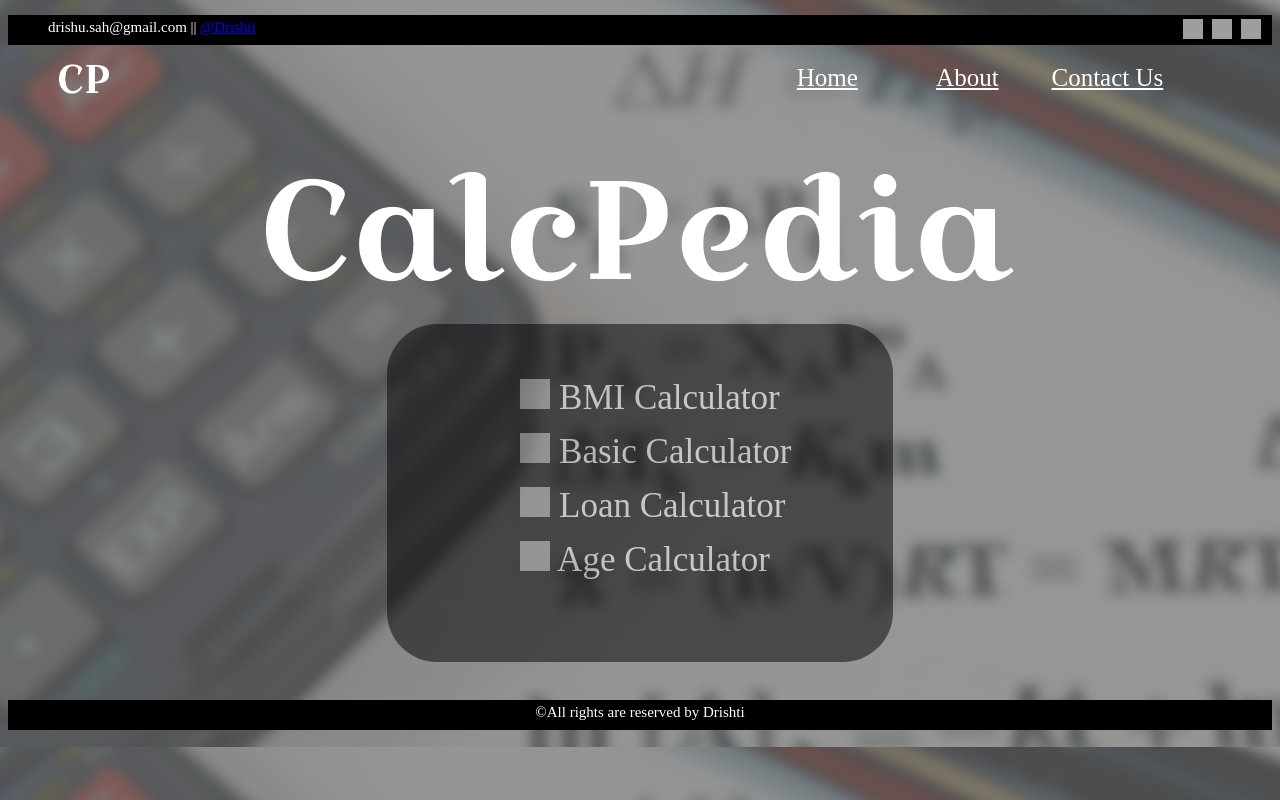
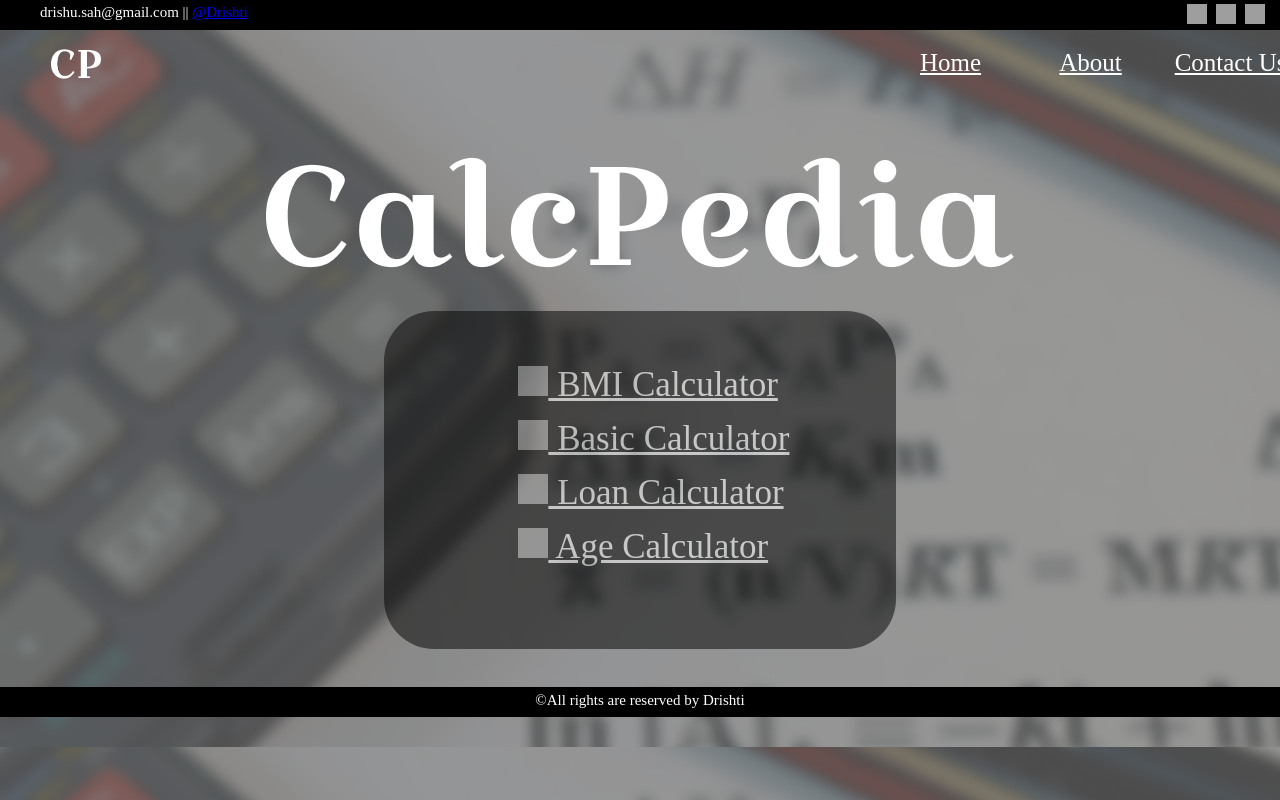
Before and after one commit to dazzle-sah/CalcPedia, a plain HTML site: page index.html in a window 1280 px wide. Drawn offline with Linux system fonts and the light colour scheme; grey boxes are pictures that could not be loaded.

Commit message:
new updates

```diff
--- a/About/style.css
+++ b/About/style.css
@@ -62,7 +62,7 @@ nav{
 nav ul{
     display: flex;
     flex-direction: row;
-    margin-left: 50%;
+    margin-left: 60%;
     margin-top: 0px;
 }
 nav li{
@@ -93,9 +93,12 @@ nav li a{
     color: #fff;
     max-width: 85%;
     margin-left: 10%;
-    justify-content: ;
+    /* justify-content: ; */
 }
 .crd span a{
     margin-left: 33%;
     color: #fff;
 }
+.left{
+    text-align: right;
+}
--- a/Age/style.css
+++ b/Age/style.css
@@ -25,6 +25,9 @@ p{
     margin-left: 30%;
     text-align: left;
     /* padding-left: 5%; */
+}
+.left{
+    text-align: right;
 }
 .top ul{
     margin: 0px;
@@ -56,7 +59,7 @@ nav{
 nav ul{
     display: flex;
     flex-direction: row;
-    margin-left: 50%;
+    margin-left: 60%;
     margin-top: 0px;
 }
 nav li{
--- a/BMI/style.css
+++ b/BMI/style.css
@@ -0,0 +1,120 @@
+
+body{
+    background-image: url(../imgs/f1\ 1.png);
+    margin: 0px;
+    padding: 0px;
+}
+
+.top,.foot{
+    height:30px;
+    background-color: black;
+    font-size: 15px;
+    color: #fff;
+}
+p{
+    margin: 0px;
+}
+.crd{
+    background-color: black;
+    opacity: 0.5;
+    width: 40%;
+    height: 300px;
+    border-radius: 50px;
+    margin-bottom: 5.45%;
+    padding-top: 3%;
+    margin-top: 3%;
+    margin-left: 30%;
+    text-align: left;
+    /* padding-left: 5%; */
+}
+.left{
+    text-align: right;
+}
+.top ul{
+    margin: 0px;
+    padding-top: 0.35%;
+    color: #fff;
+    opacity: 1.5;
+    /* font-size: 15px; */
+    display: flex;
+    flex-direction:row;
+}
+.social{
+    justify-content: left;
+    display: flex;
+    flex-direction: row;
+    margin-left: 75%;
+}
+.social li{
+    margin-left: 15%;
+}
+ul{
+    list-style: none;
+}
+nav{
+    margin-top: 1.5%;
+    margin-left: 4%;
+    display: flex;
+    flex-direction: row;
+}
+nav ul{
+    display: flex;
+    flex-direction: row;
+    margin-left: 60%;
+    margin-top: 0px;
+}
+nav li{
+    margin-left: 1%;
+    text-align: center;
+    width: 140px;
+    font-size: 25px;
+    margin-top: 0px;
+
+}
+nav li a{
+    color: #fff;
+    max-width: 100%;
+}
+.hero{
+    margin-top:5%;
+    text-align: center;
+    /* margin-left: 30%; */
+}
+.foot p{
+    text-align: center;
+    padding-top: 0.35%;
+
+}
+label{
+    width: 100%;
+    height: 300px;
+    color: #fff;
+    font-size: 30px;
+    margin-left: 25%;
+    /* margin-left: 20%; */
+    text-align: center;
+}
+
+#birthday{
+    margin-top: 5%;
+    margin-bottom: 5%;
+    height: 40px;
+    border-radius: 50px;
+    width: 50%;
+    text-align: center;
+    margin-left: 25%;
+}
+#btn{
+    margin-left: 38%;
+    height: 30px;
+    width: 25%;
+    border-radius: 40px;
+    /* background-color: black; */
+}
+#result{
+    color: #fff;
+    font-size: 35px;
+    margin-top: 5%;
+    font-weight: 700;
+    margin-left: 19%;
+}
--- a/Basic/style.css
+++ b/Basic/style.css
@@ -0,0 +1,3 @@
+.left{
+    text-align: right;
+}
--- a/Loan/style.css
+++ b/Loan/style.css
@@ -59,7 +59,7 @@ nav{
 nav ul{
     display: flex;
     flex-direction: row;
-    margin-left: 50%;
+    margin-left: 60%;
     margin-top: 0px;
 }
 nav li{
--- a/index.html
+++ b/index.html
@@ -56,13 +56,13 @@
             </a>
             <ul>
                 <li>
-                    <a href="">Home</a>
+                    <a href="./index.html">Home</a>
                 </li>
                 <li>
-                    <a href="">About</a>
+                    <a href="../About/index.html">About</a>
                 </li>
                 <li>
-                    <a href="">Contact Us</a>
+                    <a href="../Contact Us/index.html">Contact Us</a>
                 </li>
             </ul>
         </nav>
@@ -70,7 +70,7 @@
             <img src="./imgs/CalcPedia.png" alt="" >
             <div class="crd">
                 <ul>
-                    <li>
+                    <li><a href="./BMI/index.html">
                         <img
                             width="30"
                             height="30"
@@ -78,8 +78,8 @@
                             alt="sort-right"
                         >
                         BMI Calculator
-                    </li>
-                    <li>
+                    </li></a>
+                    <li><a href="./Basic/index.html">
                         <img
                             width="30"
                             height="30"
@@ -87,8 +87,8 @@
                             alt="sort-right"
                         >
                         Basic Calculator
-                    </li>
-                    <li>
+                    </li></a>
+                    <li><a href="./Loan/index.html">
                         <img
                             width="30"
                             height="30"
@@ -96,8 +96,8 @@
                             alt="sort-right"
                         >
                         Loan Calculator
-                    </li>
-                    <li>
+                    </li></a>
+                    <li><a href="./Age/index.html">
                         <img
                             width="30"
                             height="30"
@@ -105,7 +105,7 @@
                             alt="sort-right"
                         >
                         Age Calculator
-                    </li>
+                    </li></a>
                 </ul>
             </div>
         </div>
--- a/style.css
+++ b/style.css
@@ -1,5 +1,6 @@
 body{
     background-image: url(./imgs/f1\ 1.png);
+    margin: 0px;
 }
 
 .top,.foot{
@@ -10,7 +11,6 @@ body{
 }
 p{
     margin: 0px;
-
 }
 .crd{
     background-color: black;
@@ -26,6 +26,7 @@ p{
     /* padding-left: 5%; */
 }
 .top ul{
+    margin: 0px;
     padding-top: 0.35%;
     color: #fff;
     opacity: 1.5;
@@ -61,7 +62,7 @@ nav{
 nav ul{
     display: flex;
     flex-direction: row;
-    margin-left: 50%;
+    margin-left: 60%;
     margin-top: 0px;
 }
 nav li{
@@ -86,3 +87,6 @@ nav li a{
     padding-top: 0.35%;
 
 }
+.crd ul li a{
+    color: #fff;
+}
```
Also changed, not shown: About/index.html (+3 -7 lines), Age/index.html (+3 -7 lines), BMI/bmi.js (+24 -0 lines), BMI/index.html (+23 -11 lines), Basic/index.html (+4 -8 lines), Contact Us/index.html (+4 -4 lines), Loan/index.html (+4 -4 lines).
